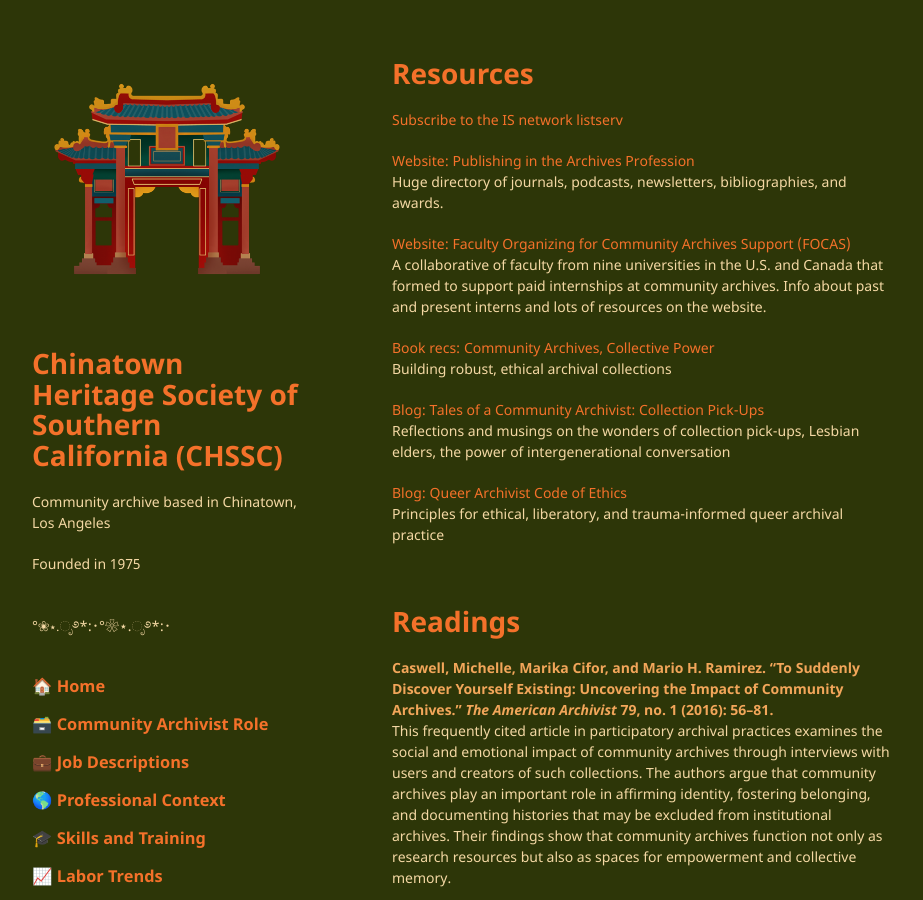
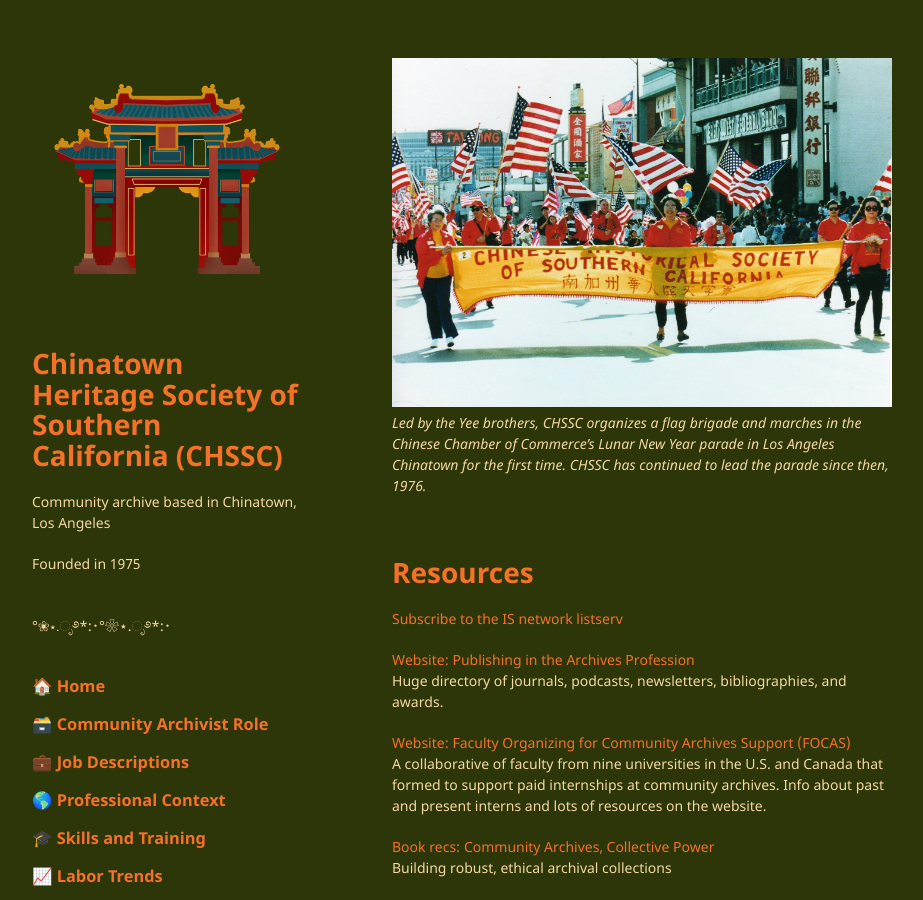
Before and after one commit to chaanelly/IS270-CHSSC, a Jekyll site: the page built from pages/resources.md, in a window 1280 px wide and 900 px high. Shown: the whole window, without its empty margins (178-1101 px from the left). Built offline with Jekyll 4.4.1, drawn with Linux system fonts in a browser that asks for light colours; our own code applies the rules of GitHub Pages for plain Markdown files.

Commit message:
Update resources.md

```diff
--- a/pages/resources.md
+++ b/pages/resources.md
@@ -1,3 +1,8 @@
+![Flag Brigade for Los Angeles Lunar New Year Parade](../assets/img/CNY-parade-1.jpg)\
+_Led by the Yee brothers, CHSSC organizes a flag brigade and marches in the Chinese Chamber of Commerce's Lunar New Year parade in Los Angeles Chinatown for the first time. CHSSC has continued to lead the parade since then, 1976._
+
+<br>
+
 # Resources
 
 [Subscribe to the IS network listserv](https://lists.gseis.ucla.edu/sympa/subscribe/is-network)
```
